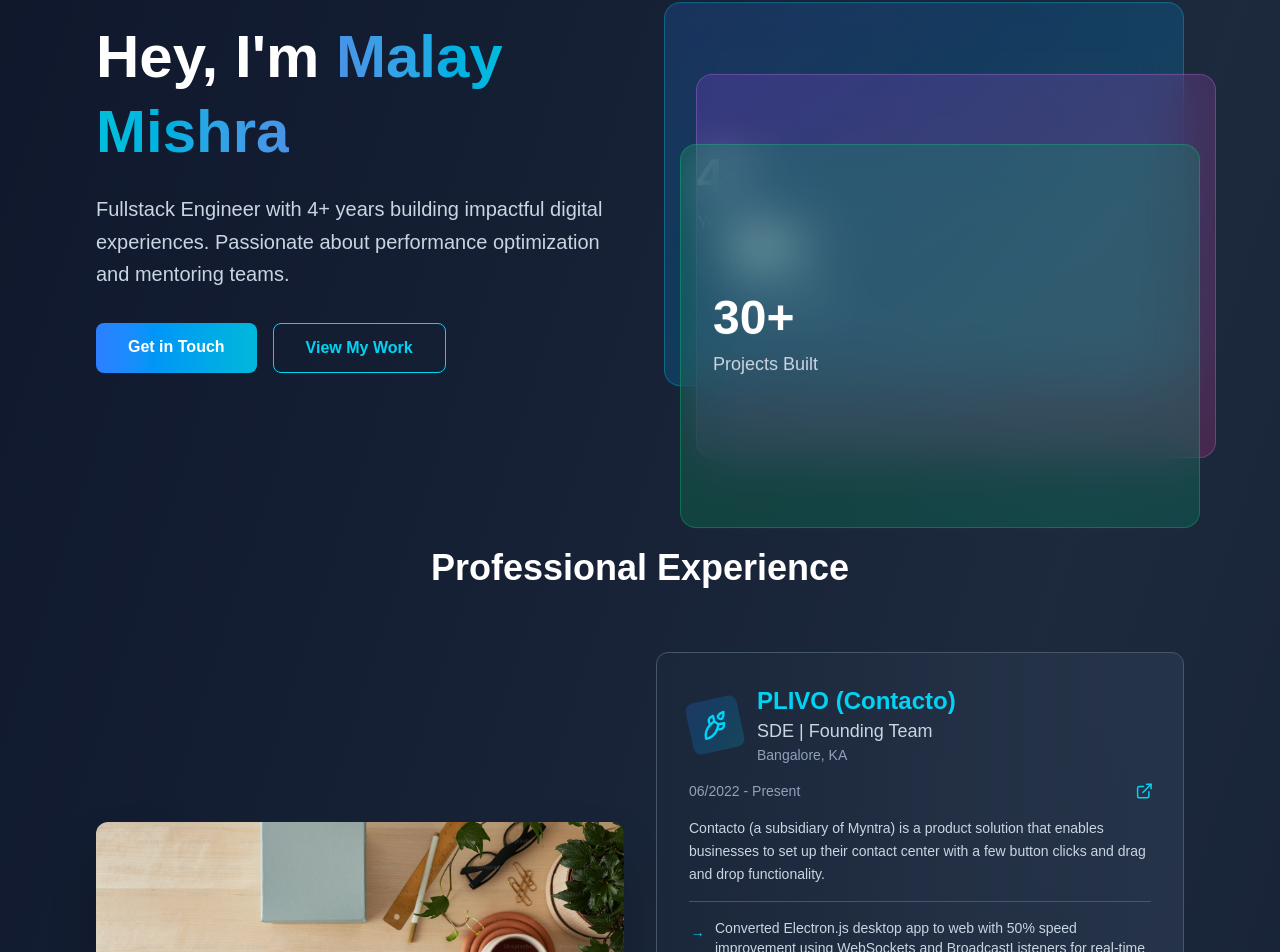
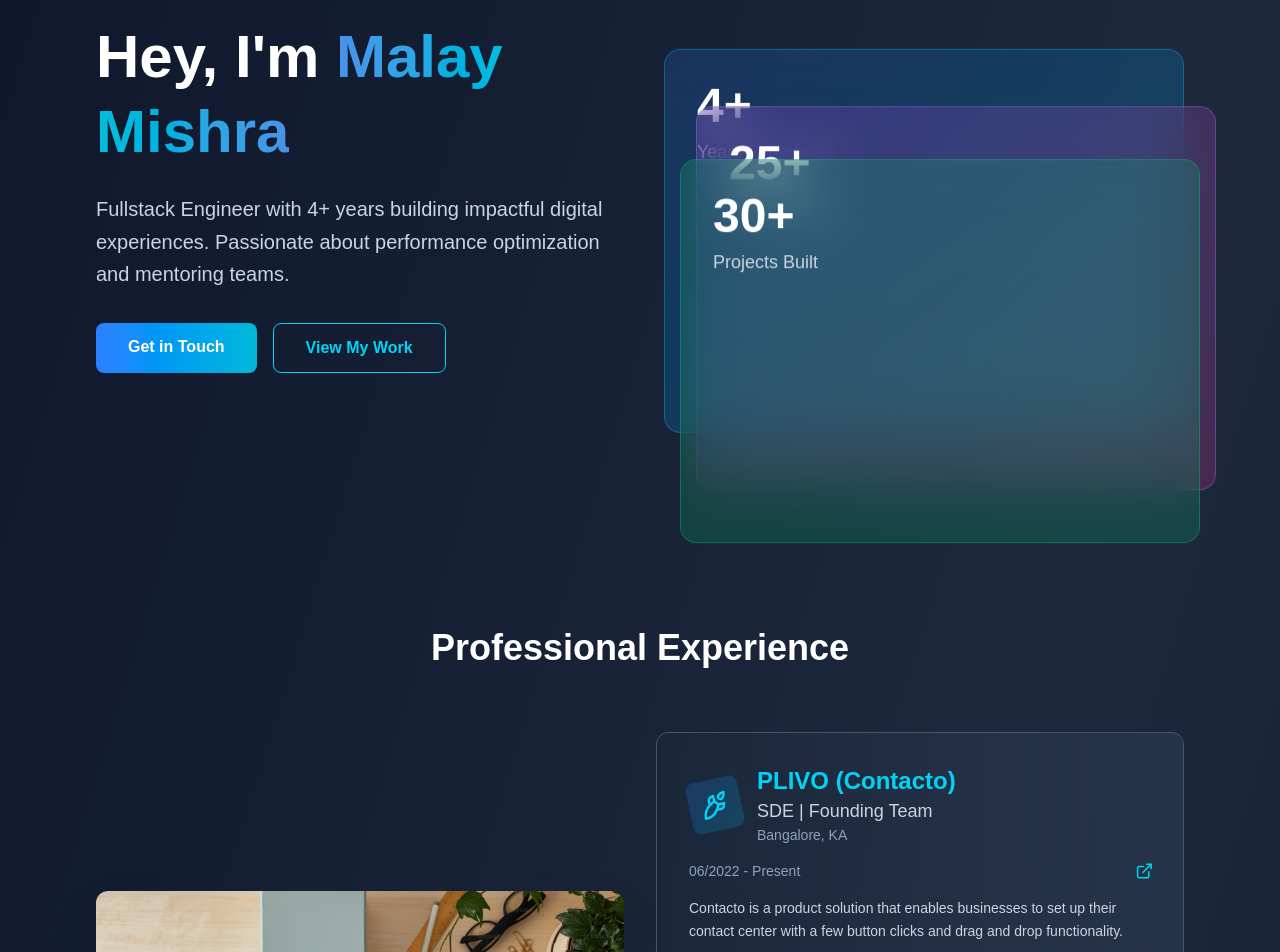
Before and after one commit to hi-malay/Portfolio, a Next.js app: page / in a window 1280 px wide. Shown: the part 124-1076 px from the top of the page. Built offline with nearby package versions, Linux system fonts and the light colour scheme.

Commit message:
fixed animation

```diff
--- a/src/app/page.tsx
+++ b/src/app/page.tsx
@@ -196,7 +196,7 @@ export default function Portfolio() {
       icon: Rocket,
       location: "Bangalore, KA",
       description:
-        "Contacto (a subsidiary of Myntra) is a product solution that enables businesses to set up their contact center with a few button clicks and drag and drop functionality.",
+        "Contacto is a product solution that enables businesses to set up their contact center with a few button clicks and drag and drop functionality.",
       achievements: [
         "Converted Electron.js desktop app to web with 50% speed improvement using WebSockets and BroadcastListeners for real-time communication",
         "Migrated Create React App (CRA) to Vite: 2x dev time reduction, 4x faster builds with Rollup",
@@ -403,7 +403,7 @@ export default function Portfolio() {
               <motion.div
                 key={idx}
                 initial={{ y: 0 }}
-                animate={{ y: [0, -20, 0] }}
+                animate={{ y: [50, -5, 50] }}
                 transition={{
                   duration: 3 + idx * 0.5,
                   ease: "easeInOut",
@@ -429,7 +429,7 @@ export default function Portfolio() {
                     : idx === 1
                     ? "border-purple-400/30"
                     : "border-green-400/30"
-                } p-8 flex flex-col justify-center`}
+                } p-8 flex-col justify-center`}
               >
                 <motion.div className="text-5xl font-bold mb-2">
                   {stat.value}
@@ -446,7 +446,7 @@ export default function Portfolio() {
       {/* Experience Section with Images */}
       <motion.section
         id="experience"
-        className="py-20 px-4 sm:px-6 lg:px-8 max-w-6xl mx-auto"
+        className="py-40 px-4 sm:px-6 lg:px-8 max-w-6xl mx-auto"
       >
         <motion.h2
           initial={{ opacity: 0, y: 20 }}
```
